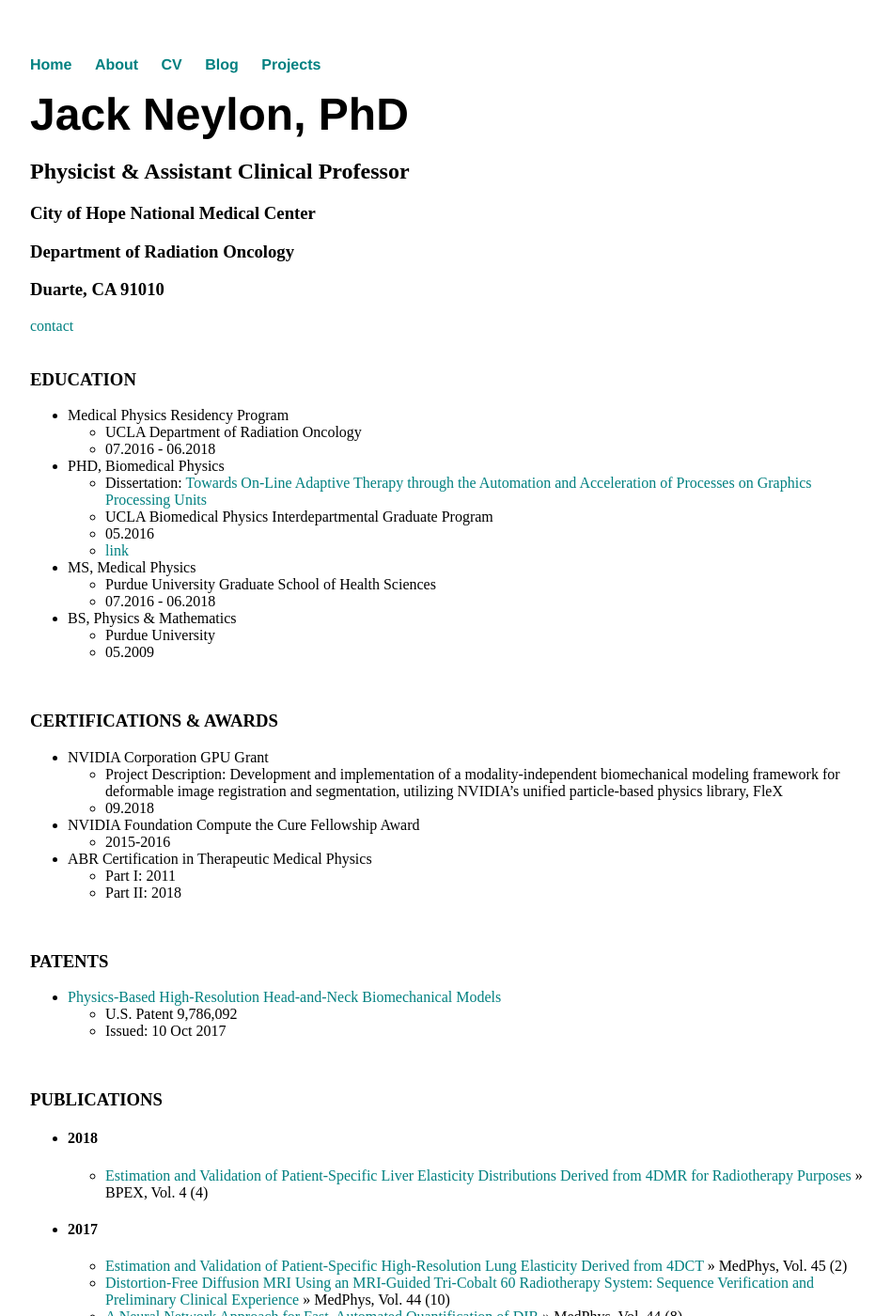
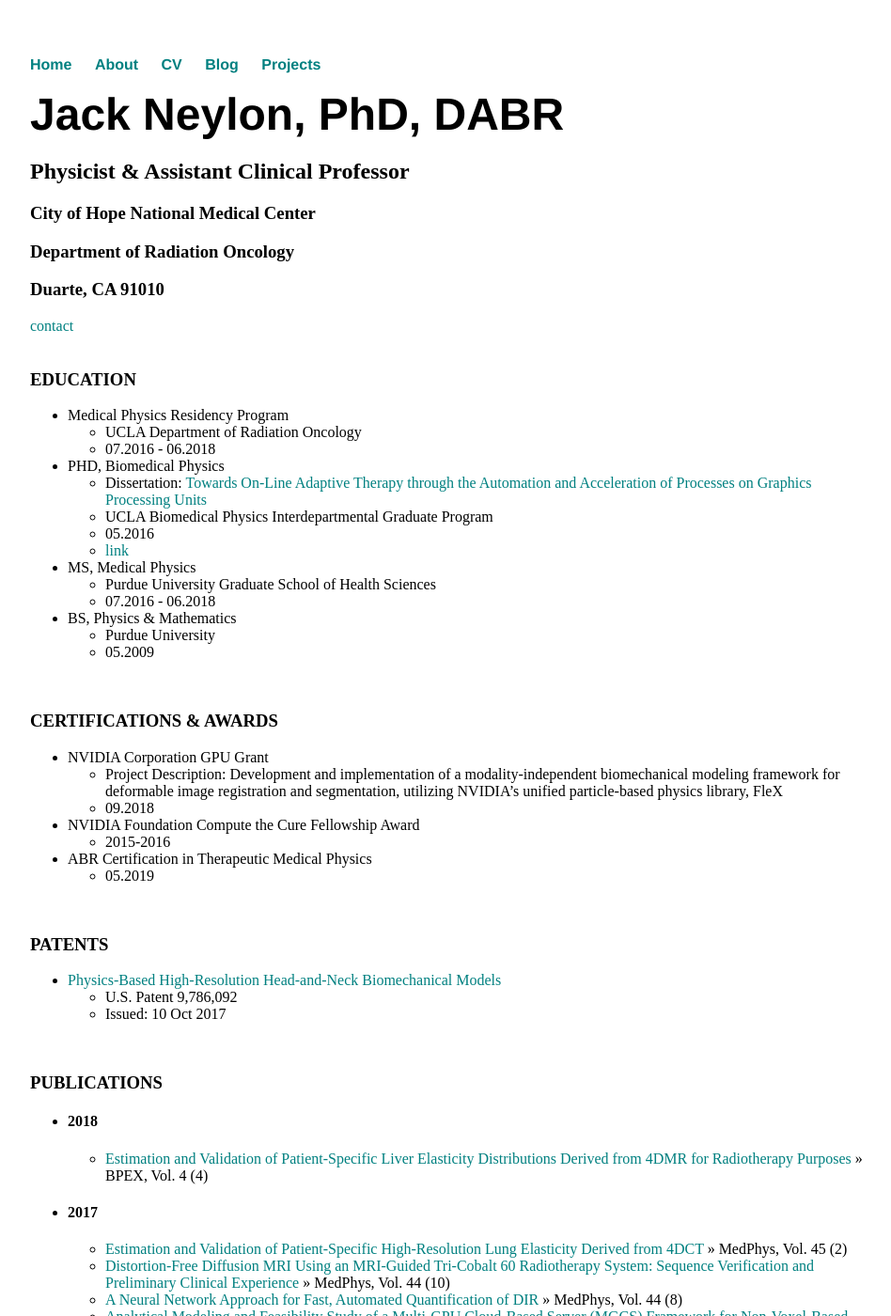
Before and after one commit to jpneylon/jpneylon.github.io, a Jekyll site: the page built from cv/index.html, in a window 1280 px wide and 1400 px high. Shown: the whole window at 94% size, without its empty margins (160-1108 px from the left). Built offline with Jekyll 4.4.1, drawn with Linux system fonts in a browser that asks for light colours.

Commit message:
Update index.html

```diff
--- a/cv/index.html
+++ b/cv/index.html
@@ -1,6 +1,6 @@
 ---
 layout: default
-title: Jack Neylon, PhD
+title: Jack Neylon, PhD, DABR
 ---
 	<div class="blurb">
 		<h1 style="display:inline">{{ page.title }}</h1>
@@ -61,8 +61,7 @@
 			</li>
 			<li>ABR Certification in Therapeutic Medical Physics
 				<ul>
-					<li>Part I: 2011</li>
-					<li>Part II: 2018</li>
+					<li>05.2019</li>
 				</ul>
 			</li>
 		</ul>
```
